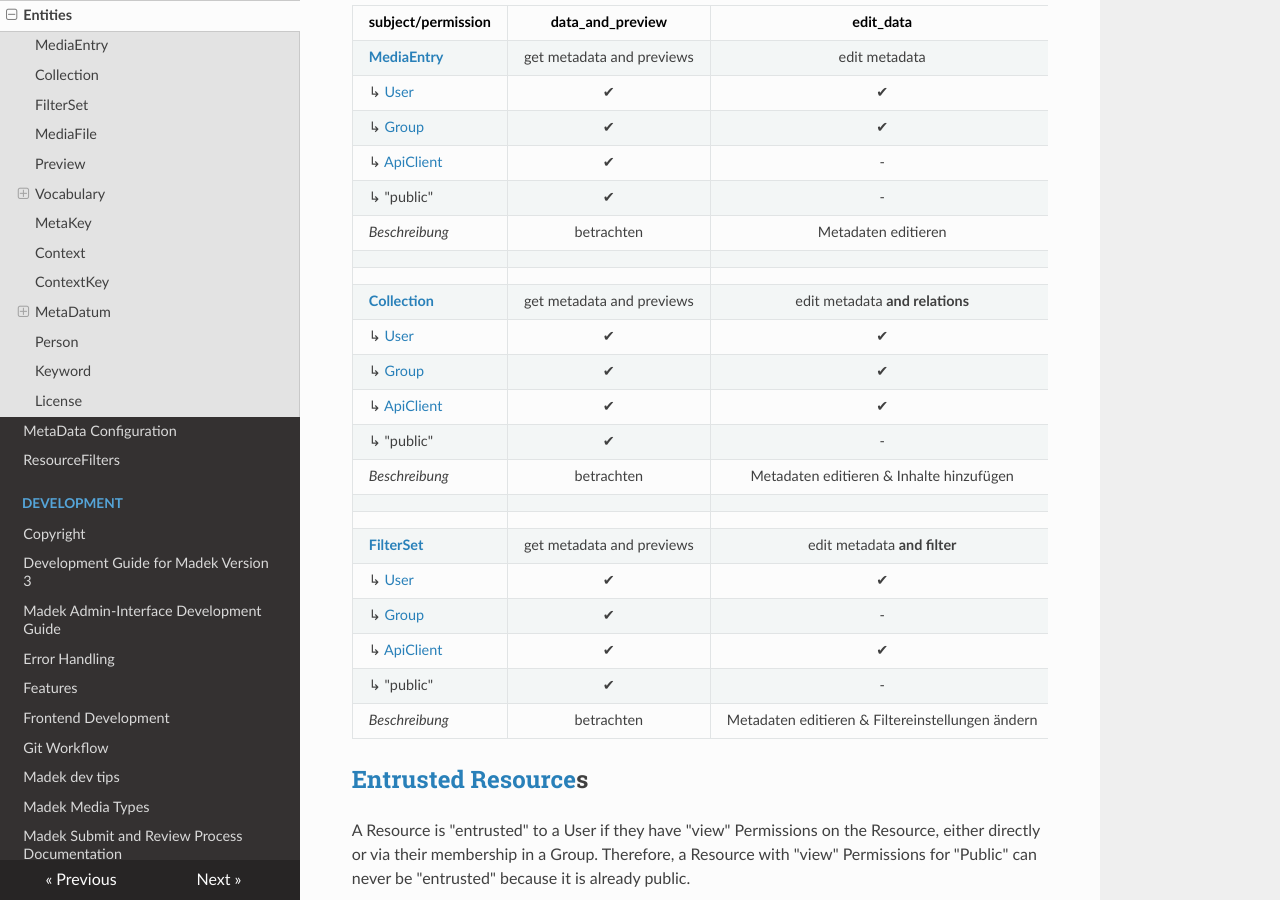
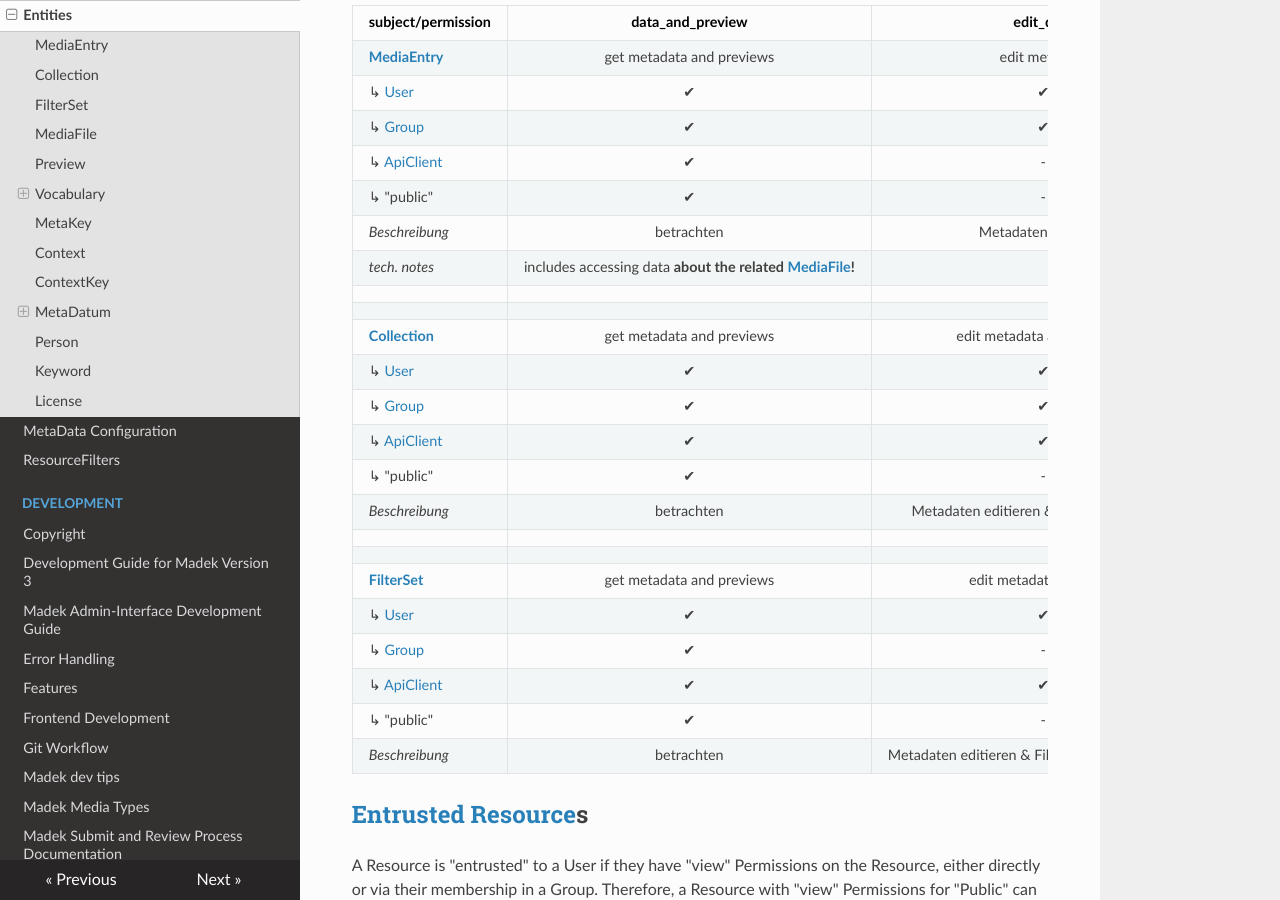
Before and after one commit to Madek/madek-documentation, an MkDocs documentation site: the page built from source/architecture/entities.md, in a window 1280 px wide and 900 px high, scrolled down 14510 px. Built offline with MkDocs 1.6.1, drawn with Linux system fonts in a browser that asks for light colours; nearby versions of some CDN libraries.

Commit message:
entities: clarify permissions regarding MediaFile

```diff
--- a/source/architecture/entities.md
+++ b/source/architecture/entities.md
@@ -650,6 +650,7 @@ combine the following:
 | ↳ [ApiClient][]      | ✔                           | -                                                | ✔                                        | -                             |
 | ↳ "public"         | ✔                           | -                                                | ✔                                        | -                             |
 | *Beschreibung*     | betrachten                  | Metadaten editieren                              | Original exportieren & in PDF blättern   | Zugriffsberechtigungen ändern |
+| *tech. notes*      | includes accessing data **about the related [MediaFile][]!** |                                                  | full access **to the related [MediaFile][]!**   | |
 |                    |                             |                                                  |                                          |                               |
 |                    |                             |                                                  |                                          |                               |
 | **[Collection][]**     | get metadata and previews   | edit metadata **and relations**                  | -                                        | edit permissions              |
```
